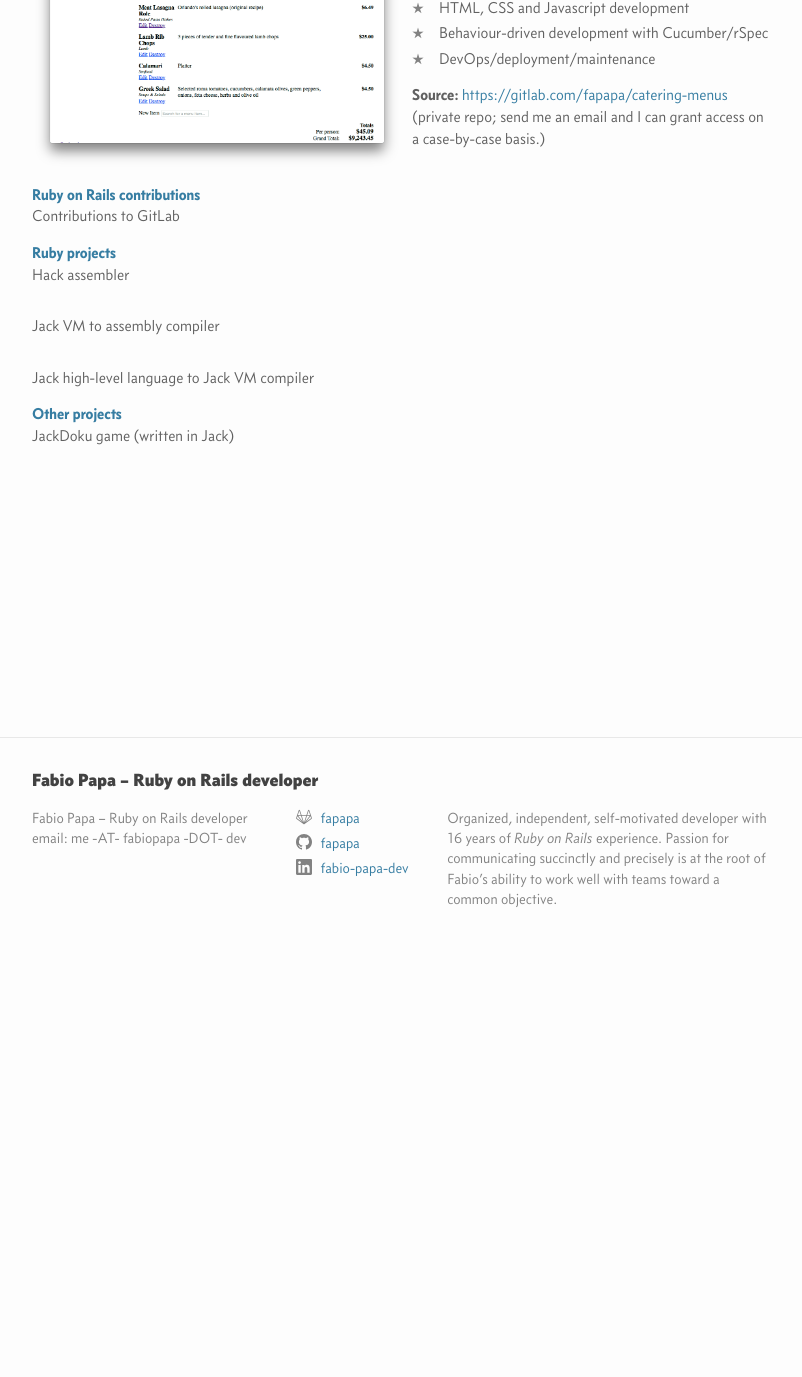
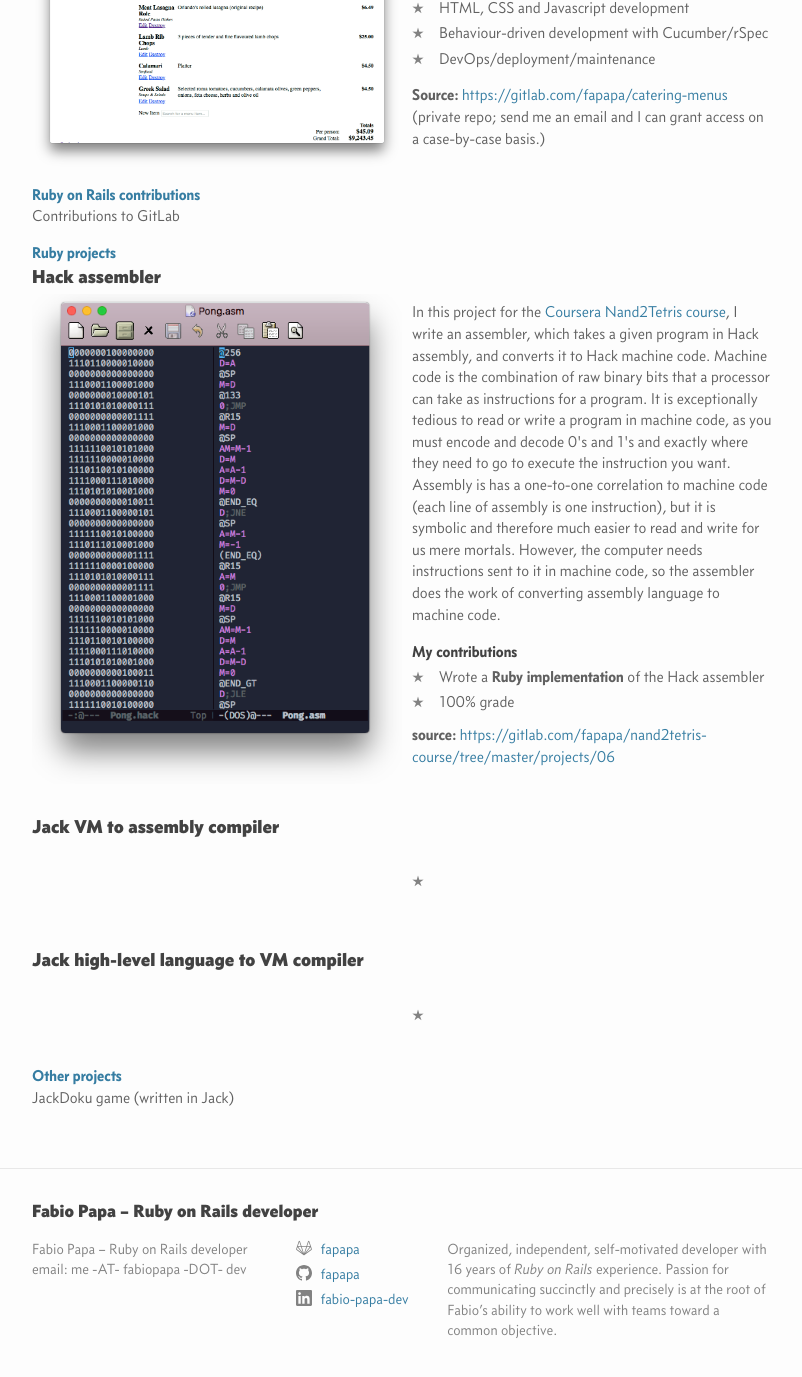
Before and after one commit to fapapa/fapapa.github.io, a Jekyll site: the page built from portfolio.md, in a window 1280 px wide and 1400 px high, scrolled down 431 px. Shown: the top 1377 px of the window, without its empty margins (238-1040 px from the left). Built offline with Jekyll 4.4.1, drawn with Linux system fonts in a browser that asks for light colours.

Commit message:
Add the Hack assembler project to the portfolio

```diff
--- a/portfolio.md
+++ b/portfolio.md
@@ -36,9 +36,60 @@ contributed to).
 * Contributions to GitLab
 
 # Ruby projects
-* Hack assembler
-* Jack VM to assembly compiler
-* Jack high-level language to Jack VM compiler
+<ul>
+<li>
+<h2 class="project">Hack assembler</h2>
+<img alt="Two files side-by-side; a hack file and the same file after being
+converted to assembly" src="/assets/hack_assembler-screenshot.png"/>
+<p class="description">
+
+  In this project for the <a
+  href="https://www.coursera.org/learn/build-a-computer" title="Build a Modern Computer from First Principles: From Nand to Tetris">
+  Coursera Nand2Tetris course</a>, I write an assembler, which takes a given
+  program in Hack assembly, and converts it to Hack machine code. Machine code
+  is the combination of raw binary bits that a processor can take as
+  instructions for a program. It is exceptionally tedious to read or write a
+  program in machine code, as you must encode and decode 0's and 1's and exactly
+  where they need to go to execute the instruction you want. Assembly is has a
+  one-to-one correlation to machine code (each line of assembly is one
+  instruction), but it is symbolic and therefore much easier to read and write
+  for us mere mortals. However, the computer needs instructions sent to it in
+  machine code, so the assembler does the work of converting assembly language
+  to machine code.
+
+</p>
+<h3>My contributions</h3>
+<ul>
+<li>Wrote a <strong>Ruby implementation</strong> of the Hack assembler</li>
+<li>100% grade</li>
+</ul>
+
+<p class="source"><strong>source:</strong><a
+href="https://gitlab.com/fapapa/nand2tetris-course/tree/master/projects/06">
+https://gitlab.com/fapapa/nand2tetris-course/tree/master/projects/06</a></p>
+
+</li>
+<li>
+<h2 class="project">Jack VM to assembly compiler</h2>
+<img alt="" src=""/>
+<p class="description"></p>
+<h3></h3>
+<ul>
+<li></li>
+</ul>
+<p class="source"></p>
+</li>
+<li>
+<h2 class="project">Jack high-level language to VM compiler</h2>
+<img alt="" src=""/>
+<p class="description"></p>
+<h3></h3>
+<ul>
+<li></li>
+</ul>
+<p class="source"></p>
+</li>
+</ul>
 
 # Other projects
 * JackDoku game (written in Jack)
```
Also changed, not shown: assets/hack_assembler-screenshot.png (added).
